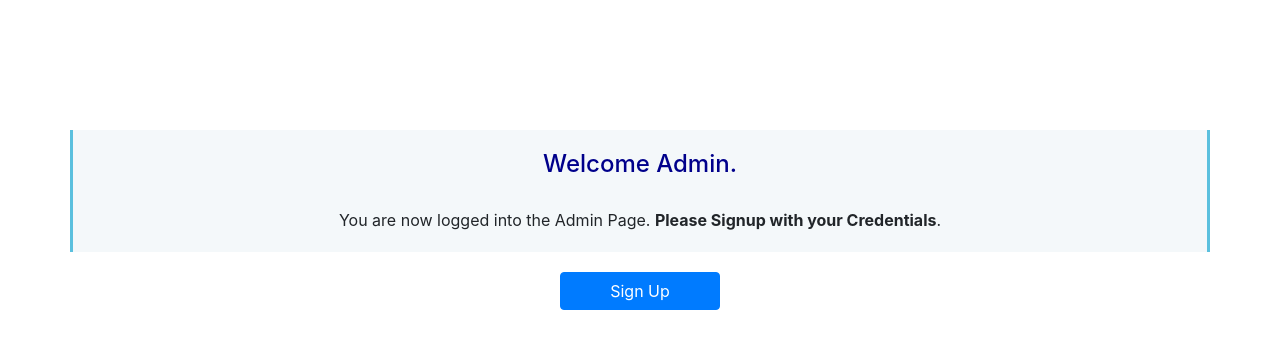
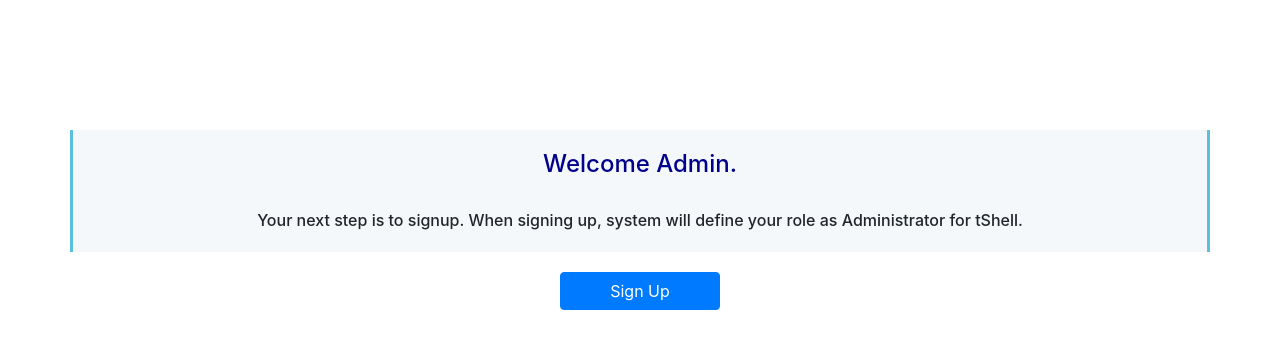
Before and after one commit to Rahulkamble01/tshell, an Angular app in the folder ui/tshell/: page / in a window 1280 px wide. Shown: the top 348 px of the page. Built offline with nearby package versions, Linux system fonts and the light colour scheme.

Commit message:
Admin signup UI final

```diff
--- a/ui/tshell/src/app/admin-signup/admin-signup.component.css
+++ b/ui/tshell/src/app/admin-signup/admin-signup.component.css
@@ -38,3 +38,7 @@
     font-weight:40%;
 
 }
+#message{
+  font-weight: 450;
+
+}
--- a/ui/tshell/src/app/admin-signup/admin-signup.component.html
+++ b/ui/tshell/src/app/admin-signup/admin-signup.component.html
@@ -4,9 +4,8 @@
 
                 <h4>Welcome Admin.</h4>
                 <br>
-                    <p>
-                            You are now logged into the Admin Page.
-                        <strong>Please Signup with your Credentials</strong>.
+                    <p id="message">
+                        Your next step is to signup. When signing up, system will define your role as Administrator for tShell.
                     </p>
 
         </div>
```
